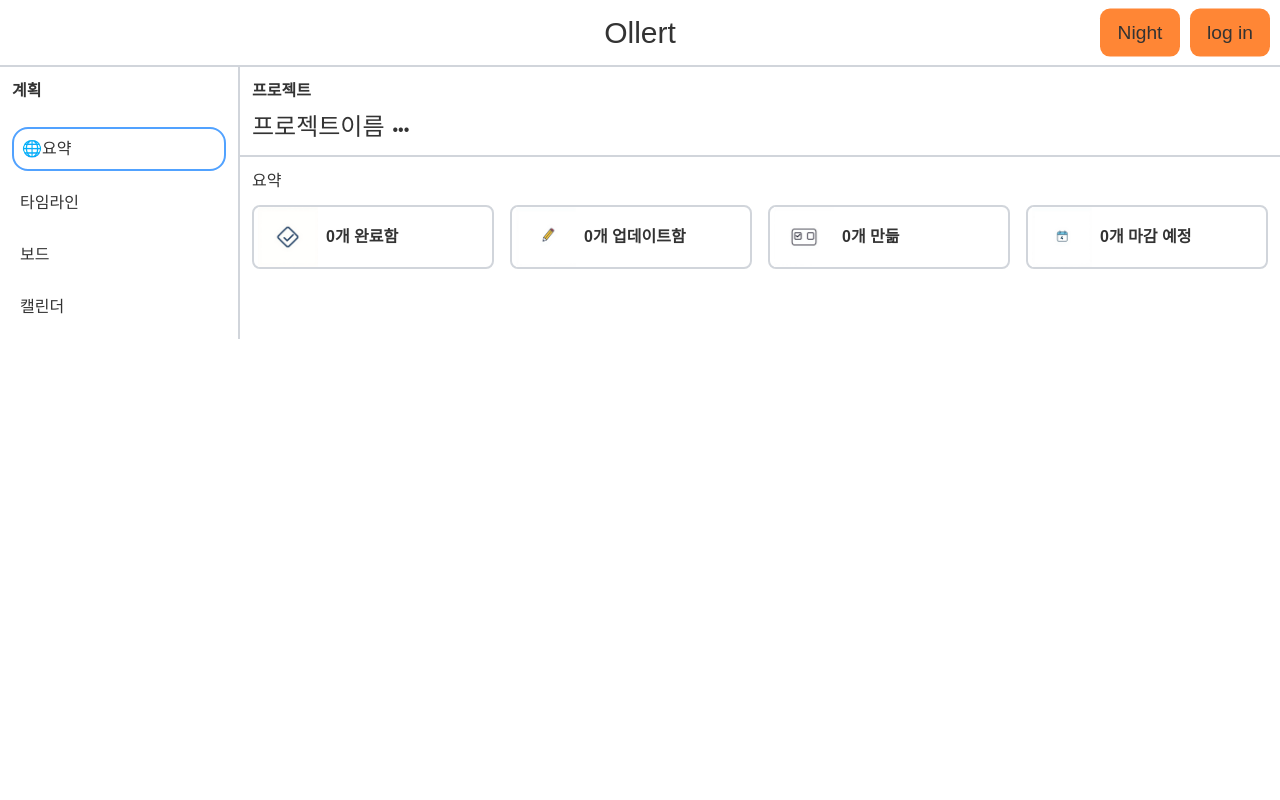
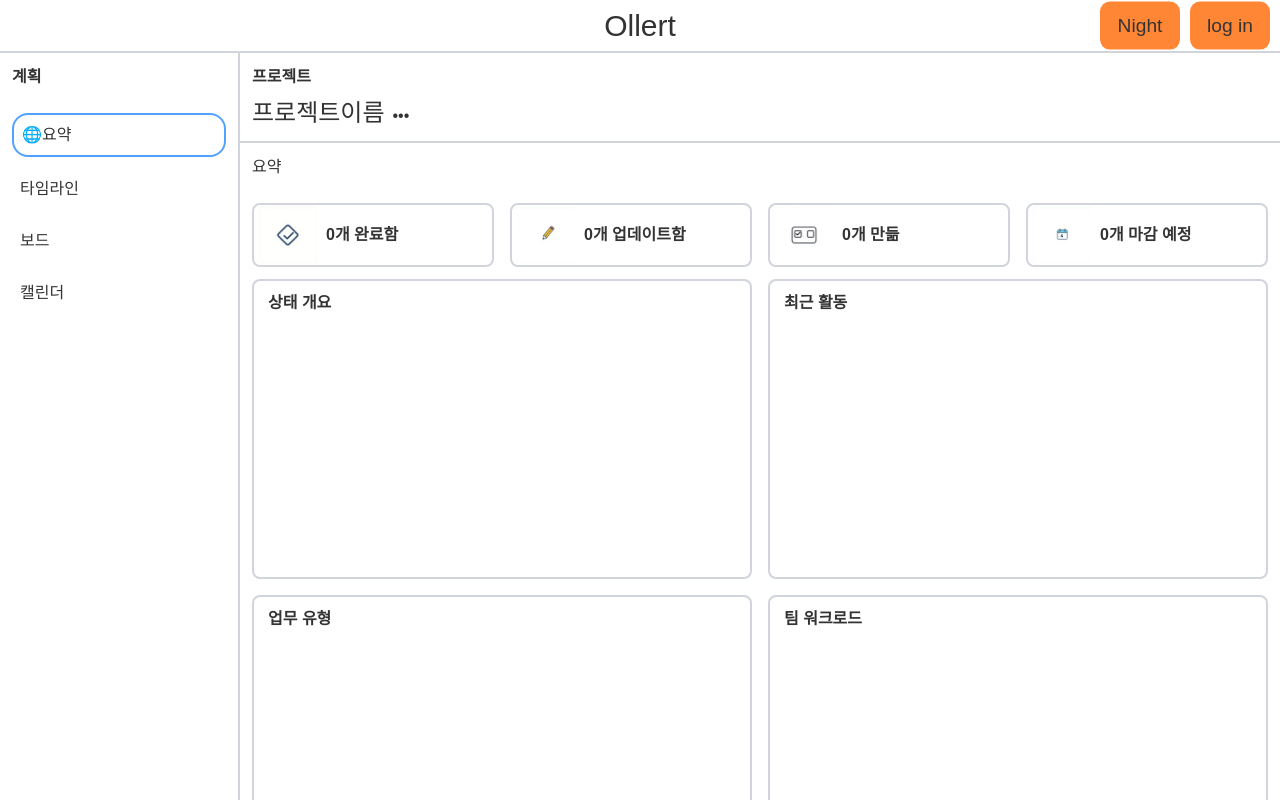
Before and after one commit to DongPee/SoftwareEngineering-CollaborationTool-, a Next.js app: page / in a window 1280 px wide. Built offline with nearby package versions, Linux system fonts and the light colour scheme; no server answers.

Commit message:
캘린더추가, 요약 사진 반전 추가, 요약 내용 추가, 스크롤바 다크모드

```diff
--- a/src/app/frontend/header.tsx
+++ b/src/app/frontend/header.tsx
@@ -18,7 +18,7 @@ const Header = () => {
   };
 
   return (
-    <header className="header">
+    <header className="header h-1/15">
       <Link href="/">
         <button type="button" className="title-button">
           Ollert
--- a/src/app/frontend/projectSideMenu.tsx
+++ b/src/app/frontend/projectSideMenu.tsx
@@ -12,7 +12,7 @@ const Sidebar = ({ active, setActive }: SidebarProps) => {
       document.body.classList.toggle("dark-mode", getDarkMode());
     }, []);
   return (
-    <div className="project-side-menu w-60 min-w-30 p-6 flex flex-col gap-4 overflow-y-auto">
+    <div className="project-side-menu w-60 min-w-30 p-6 flex flex-col gap-4 overflow-y-auto h-full">
         <div className="m-3">
             <h2 className="font-bold mb-6">계획</h2>
 
--- a/src/app/frontend/projectSummary.tsx
+++ b/src/app/frontend/projectSummary.tsx
@@ -2,7 +2,7 @@ import Image from "next/image";
 
 const Summary = () => {
   return (
-    <div className="summary-b p-6">
+    <div className="summary-b p-6 overflow-y-auto">
       {/* 화면 크기에 따라 레이아웃 변경 */}
       <div className="m-3 grid grid-cols-1 md:grid-cols-4 gap-4">
         {/* 개별 블록 */}
@@ -31,8 +31,27 @@ const Summary = () => {
           </div>
         </div>
       </div>
-      <div>
-
+      <div className="h-150 m-3 grid grid-cols-1 lg:grid-cols-2 gap-4">
+        <div className="summary-middle p-4 text-center rounded-lg">
+          <div className="flex items-center gap-2 ml-1">
+            <h1 className="font-bold">상태 개요</h1>
+          </div>
+        </div>
+        <div className="summary-middle p-4 text-center rounded-lg">
+          <div className="flex items-center gap-2 ml-1">
+            <h1 className="font-bold">최근 활동</h1>
+          </div>
+        </div>
+        <div className="summary-middle p-4 text-center rounded-lg">
+          <div className="flex items-center gap-2 ml-1">
+            <h1 className="font-bold">업무 유형</h1>
+          </div>
+        </div>
+        <div className="summary-middle p-4 text-center rounded-lg">
+          <div className="flex items-center gap-2 ml-1">
+            <h1 className="font-bold">팀 워크로드</h1>
+          </div>
+        </div>
       </div>
     </div>
   );
--- a/src/app/globals.css
+++ b/src/app/globals.css
@@ -1,4 +1,25 @@
 @import "tailwindcss";
+::-webkit-scrollbar {
+  width: 8px;
+}
+
+::-webkit-scrollbar-thumb {
+  background-color: #ccc;
+  border-radius: 4px;
+}
+
+::-webkit-scrollbar-track {
+  background-color: #f1f1f1;
+}
+
+/* 다크모드용 스크롤바 스타일 */
+.dark-mode ::-webkit-scrollbar-thumb {
+  background-color: #555;
+}
+
+.dark-mode ::-webkit-scrollbar-track {
+  background-color: #222;
+}
 
 :root {
   --bg-color: #ffffff;
@@ -35,6 +56,7 @@
 }
 
 body {
+  height:100vh;
   font-family: sans-serif;
   background-color: var(--bg-color);
   color: var(--text-color);
@@ -142,11 +164,18 @@ body {
   color : var(--text-color);
 }
 
-.summary-top{
+.summary-top, .summary-middle{
   border: 2px solid var(--border-color);
   background: var(--bg-color);
   color : var(--text-color);
   border-radius: 8px;
+}
+.summary-middle{
+  height:300px;
+  overflow-y: auto;
+}
+.summary-middle h1{
+  margin: 10px 0px 10px 10px;
 }
 .project-info{
   border-bottom: 2px solid var(--border-color);
--- a/src/app/layout.tsx
+++ b/src/app/layout.tsx
@@ -11,7 +11,7 @@ export default function Layout({ children }: { children: React.ReactNode }) {
       <html lang="ko">
         <body>
           <Header />
-          <main>{children}</main>
+          <main className="h-14/15">{children}</main>
         </body>
       </html>
     </AuthProvider>
--- a/src/app/page.tsx
+++ b/src/app/page.tsx
@@ -9,7 +9,7 @@ import Calendar from "./frontend/projectCalender";
 export default function Page() {
   const [active, setActive] = useState("summary"); // active 상태 관리
   return (
-    <div className="flex">
+    <div className="flex h-full">
       <div>
         <Sidebar active={active} setActive={setActive} />
       </div>
```
